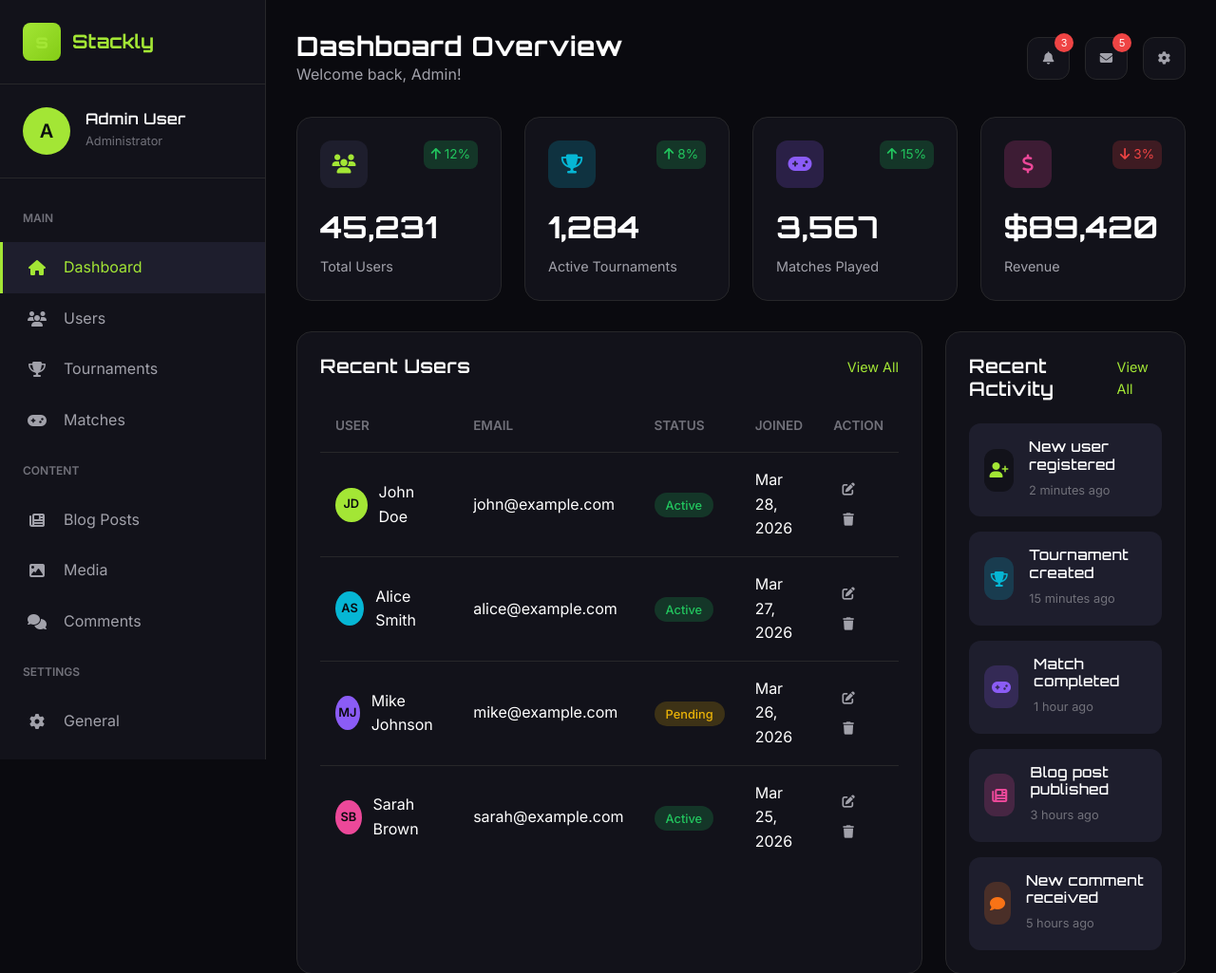
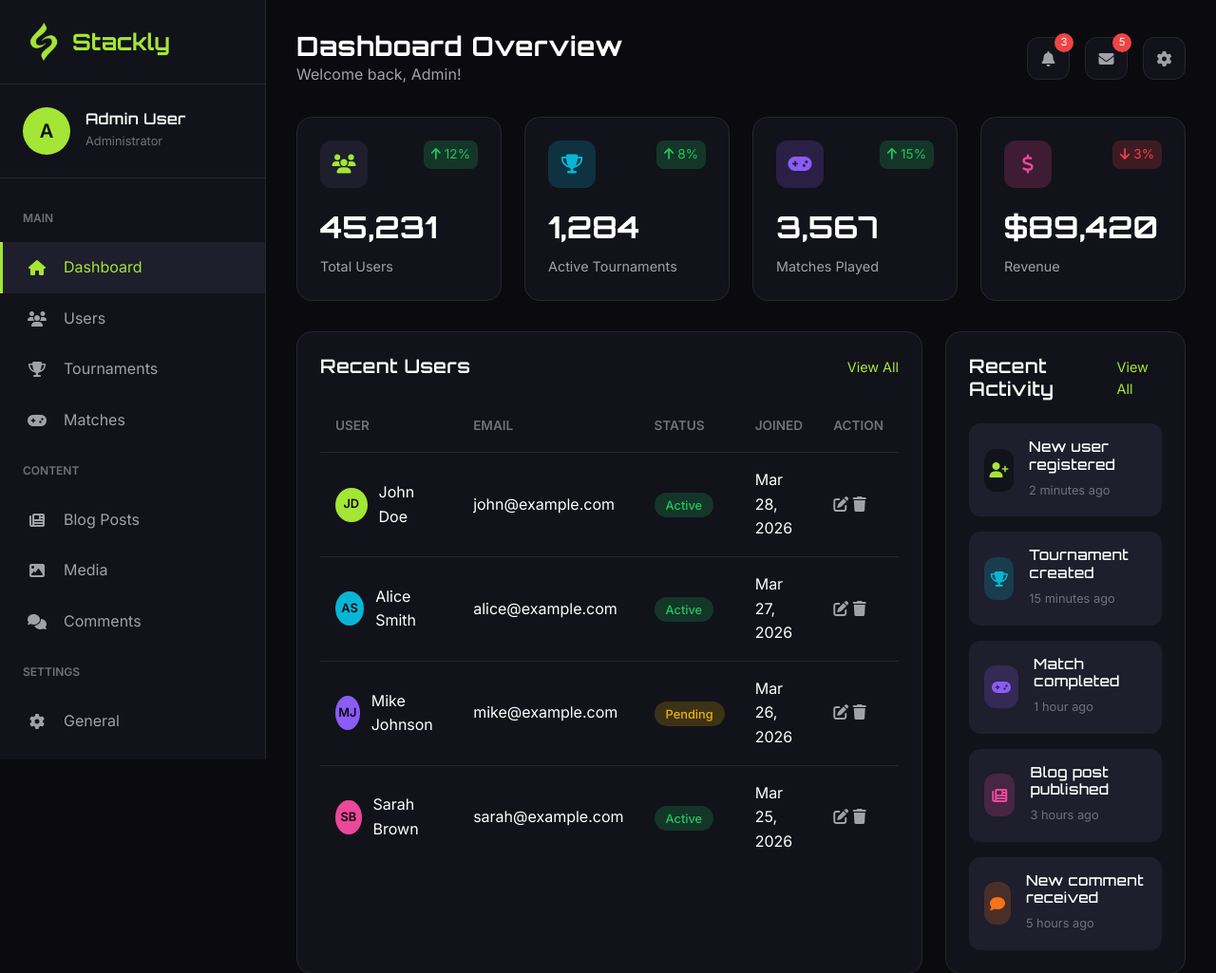
Before and after one commit to paramasivam2709/reworkgaming, a plain HTML site: page dashboard/admin.html in a window 1280 px wide. Shown: the top 1025 px of the page at 95% size. Drawn offline with Linux system fonts and the light colour scheme.

Commit message:
Add files via upload

```diff
--- a/dashboard/admin.html
+++ b/dashboard/admin.html
@@ -18,10 +18,10 @@
     <!-- Sidebar -->
     <aside class="dashboard-sidebar">
       <div class="sidebar-header">
-        <a href="../index.html" class="sidebar-logo">
-          <div class="logo-icon">s</div>
-          <span>Stackly</span>
-        </a>
+        <a href="index.html" class="logo">
+      <img src="../images/logo_green.webp" alt="Stackly Logo" class="logo-img">
+      <span class="logo-text">Stackly</span>
+      </a>
       </div>
 
       <div class="sidebar-user">
@@ -89,17 +89,17 @@
           <p>Welcome back, Admin!</p>
         </div>
         <div class="header-actions">
-          <button class="header-btn">
+          <a href="../pages/404.html" class="header-btn">
             <i class="fas fa-bell"></i>
             <span class="badge">3</span>
-          </button>
-          <button class="header-btn">
+          </a>
+          <a href="../pages/404.html" class="header-btn">
             <i class="fas fa-envelope"></i>
             <span class="badge">5</span>
-          </button>
-          <button class="header-btn">
+          </a>
+          <a href="../pages/404.html" class="header-btn">
             <i class="fas fa-cog"></i>
-          </button>
+          </a>
         </div>
       </header>
 
@@ -188,8 +188,8 @@
                   <td><span class="status-badge active">Active</span></td>
                   <td>Mar 28, 2026</td>
                   <td>
-                    <button class="action-btn"><i class="fas fa-edit"></i></button>
-                    <button class="action-btn"><i class="fas fa-trash"></i></button>
+                    <a href="../pages/404.html" class="action-btn"><i class="fas fa-edit"></i></a>
+                    <a href="../pages/404.html" class="action-btn"><i class="fas fa-trash"></i></a>
                   </td>
                 </tr>
                 <tr>
@@ -203,8 +203,8 @@
                   <td><span class="status-badge active">Active</span></td>
                   <td>Mar 27, 2026</td>
                   <td>
-                    <button class="action-btn"><i class="fas fa-edit"></i></button>
-                    <button class="action-btn"><i class="fas fa-trash"></i></button>
+                    <a href="../pages/404.html" class="action-btn"><i class="fas fa-edit"></i></a>
+                    <a href="../pages/404.html" class="action-btn"><i class="fas fa-trash"></i></a>
                   </td>
                 </tr>
                 <tr>
@@ -218,8 +218,8 @@
                   <td><span class="status-badge pending">Pending</span></td>
                   <td>Mar 26, 2026</td>
                   <td>
-                    <button class="action-btn"><i class="fas fa-edit"></i></button>
-                    <button class="action-btn"><i class="fas fa-trash"></i></button>
+                    <a href="../pages/404.html" class="action-btn"><i class="fas fa-edit"></i></a>
+                    <a href="../pages/404.html" class="action-btn"><i class="fas fa-trash"></i></a>
                   </td>
                 </tr>
                 <tr>
@@ -233,8 +233,8 @@
                   <td><span class="status-badge active">Active</span></td>
                   <td>Mar 25, 2026</td>
                   <td>
-                    <button class="action-btn"><i class="fas fa-edit"></i></button>
-                    <button class="action-btn"><i class="fas fa-trash"></i></button>
+                    <a href="../pages/404.html" class="action-btn"><i class="fas fa-edit"></i></a>
+                    <a href="../pages/404.html" class="action-btn"><i class="fas fa-trash"></i></a>
                   </td>
                 </tr>
               </tbody>
```
Also changed, not shown: dashboard/user.html (+13 -13 lines), pages/blog.html (+4 -8 lines).
